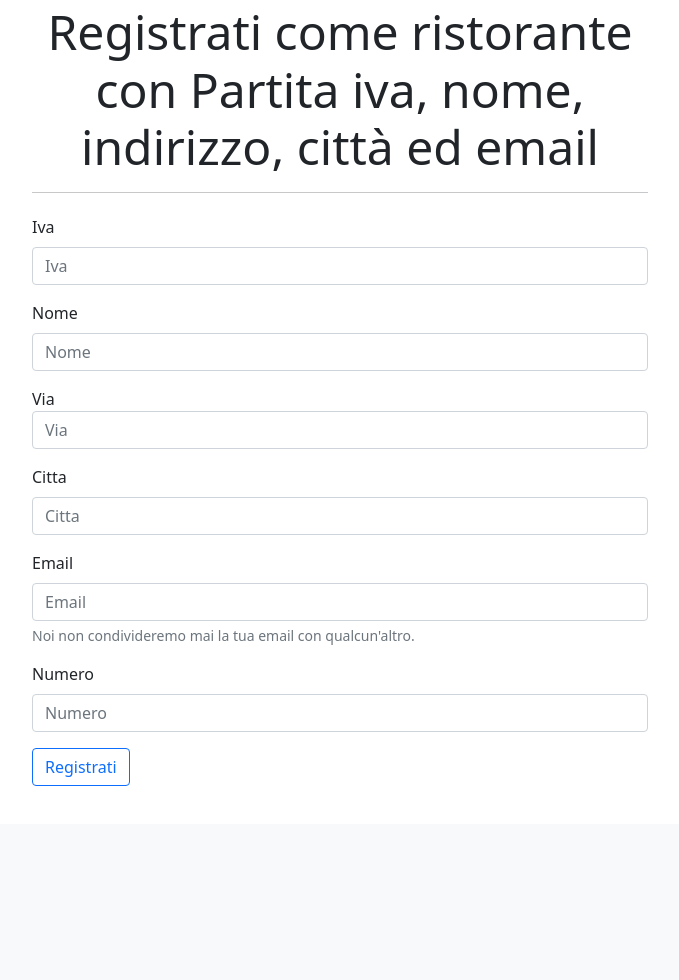
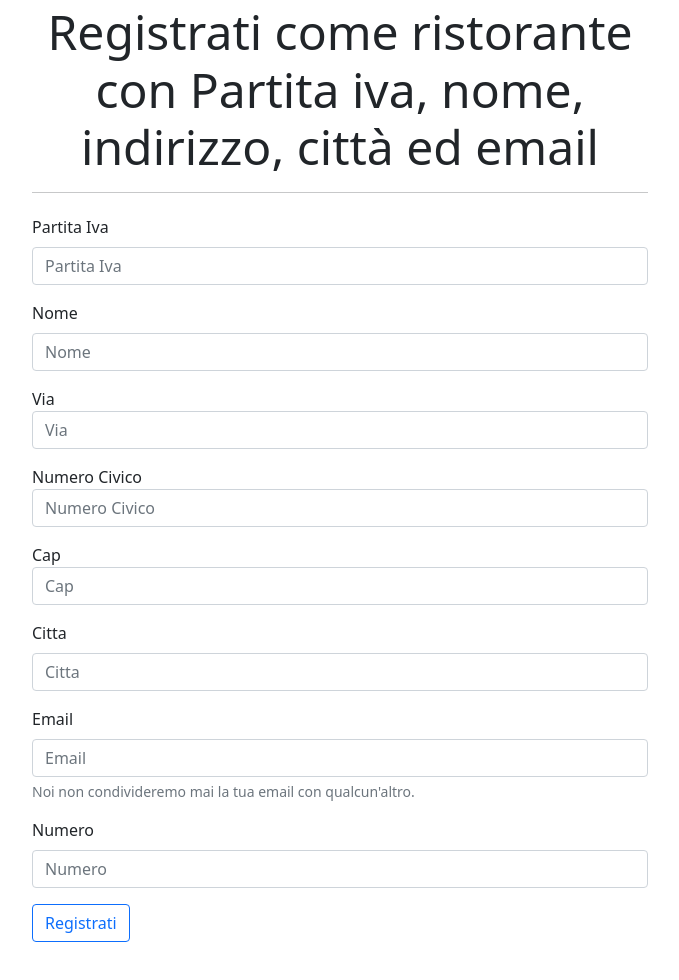
Before and after one commit to russolucaf/NotIntollerance, a Flask app: page /restaurant_register in a window 1280 px wide. Shown: the part 117-1097 px from the top of the page, without its empty margins (300-979 px from the left). Before the commit the page ends 903 px from the top, so only its background shows below. Run offline with Flask 2, Linux system fonts and the light colour scheme; parts of the project's set-up code (start-up, migrations or seed data) failed here and were passed over; some libraries are stand-ins or nearby versions.

Commit message:
Accorgimenti sul Search in 'base.html' e aggiunta campi specifici ristoranti come numero civico e cap.

```diff
--- a/Restaurant.py
+++ b/Restaurant.py
@@ -2,11 +2,13 @@ import mongoengine as me
 
 
 class Restaurant(me.Document):
-    def __init__(self, partita_iva, name, address, city, email, number_phone, *args, **values):
+    def __init__(self, partita_iva, name, address, civic_number, cap, city, email, number_phone, *args, **values):
         super().__init__(*args, **values)
         self.partita_iva = partita_iva
         self.name = name
         self.address = address
+        self.civic_number = civic_number
+        self.cap = cap
         self.city = city
         self.email = email
         self.number_phone = number_phone
@@ -14,6 +16,8 @@ class Restaurant(me.Document):
     partita_iva = me.StringField(required=True, unique=True)
     name = me.StringField(required=True)
     address = me.StringField(required=True)
+    civic_number = me.StringField(required=True)
+    cap = me.StringField(required=True)
     city = me.StringField(required=True)
     email = me.EmailField(required=True, unique=True)
     number_phone = me.StringField(required=True)
--- a/RestaurantForm.py
+++ b/RestaurantForm.py
@@ -6,9 +6,11 @@ from wtforms import SubmitField
 
 
 class RestaurantForm(FlaskForm):
-    partita_iva = StringField(label="Iva")
+    partita_iva = StringField(label="Partita Iva")
     name = StringField(label="Nome")
     address = StringField(label="Via")
+    civic_number = StringField(label="Numero Civico")
+    cap = StringField(label="Cap")
     city = StringField(label="Citta")
     email = EmailField(label="Email")
     number_phone = StringField(label="Numero")
--- a/app.py
+++ b/app.py
@@ -93,6 +93,8 @@ def restaurant_view():
         rest_objects.append(Restaurant(rest.partita_iva,
                                        rest.name,
                                        rest.address,
+                                       rest.civic_number,
+                                       rest.cap,
                                        rest.city,
                                        rest.email,
                                        rest.number_phone))
@@ -108,6 +110,8 @@ def restaurant():
         restaurants = Restaurant(request.form.get('partita_iva'),
                                  request.form.get('name'),
                                  request.form.get('address'),
+                                 request.form.get('civic_number'),
+                                 request.form.get('cap'),
                                  request.form.get('city'),
                                  request.form.get('email').lower(),
                                  request.form.get('number_phone'))
@@ -134,10 +138,12 @@ def restaurant_search():
     if request.method == "POST":
         search = request.form.get('search_form').lower()
         for rest in Restaurant.objects():
-            if rest.name.lower() == search:
+            if search in rest.name.lower():
                 rest_objects.append(Restaurant(rest.partita_iva,
                                                rest.name,
                                                rest.address,
+                                               rest.civic_number,
+                                               rest.cap,
                                                rest.city,
                                                rest.email,
                                                rest.number_phone))
--- a/templates/restaurant_form.html
+++ b/templates/restaurant_form.html
@@ -11,7 +11,7 @@
         </div>
         <div class="mb-3">
           {{ form.partita_iva.label(class="form-label", for="partita_iva") }}
-          {{ form.partita_iva(class="form-control", type="text", placeholder="Iva", id="partiva_iva") }}
+          {{ form.partita_iva(class="form-control", type="text", placeholder="Partita Iva", id="partiva_iva") }}
         </div>
         <div class="mb-3">
           {{ form.name.label(class="form-label", for="name") }}
@@ -20,6 +20,14 @@
         <div class="mb-3">
             {{ form.address.label(clas="form-label", for="address") }}
             {{ form.address(class="form-control", type="text", placeholder="Via", id="address") }}
+        </div>
+        <div class="mb-3">
+            {{ form.civic_number.label(clas="form-label", for="civic_number") }}
+            {{ form.civic_number(class="form-control", type="text", placeholder="Numero Civico", id="civic_number") }}
+        </div>
+        <div class="mb-3">
+            {{ form.cap.label(clas="form-label", for="cap") }}
+            {{ form.cap(class="form-control", type="text", placeholder="Cap", id="cap") }}
         </div>
         <div class="mb-3">
           {{ form.city.label(class="form-label", for="city") }}
--- a/templates/restaurant_view.html
+++ b/templates/restaurant_view.html
@@ -10,7 +10,7 @@
                         <div class="card-body">
                             <h5 class="card-title">{{ x.name }}</h5>
                             <p class="card-text">Email: {{ x.email }} </p>
-                            <p class="card-text">Via {{x.address}} situato a {{x.city }} </p>
+                            <p class="card-text">Via {{x.address}}, {{x.civic_number}}, {{x.cap}} situato a {{x.city}} </p>
                             <p class="card-text">Numero di telefono: {{ x.number_phone }} </p>
                             <a href="#" class="btn btn-primary">Vai al ristorante</a>
                         </div>
```
Also changed, not shown: 1 other file.
